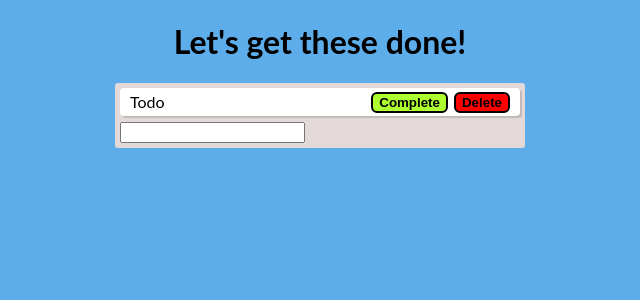
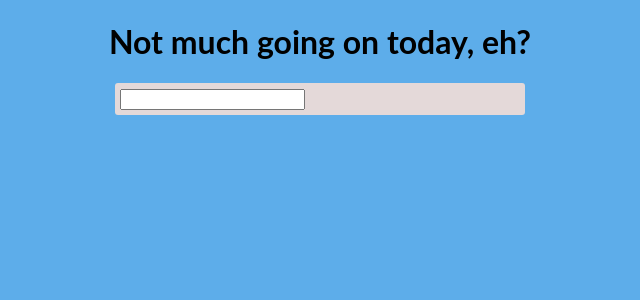
Before and after one commit to JEmnetu/react-todo, a React (Create React App) app: page / in a window 1280 px wide. Shown: the top 300 px of the page, without its empty margins (320-960 px from the left). Built offline with nearby package versions, Linux system fonts and the light colour scheme.

Commit message:
removed default todo object

```diff
--- a/src/App.js
+++ b/src/App.js
@@ -4,7 +4,7 @@ import Todo from "./component/Todo";
 import TodoForm from "./component/TodoForm";
 
 function App() {
-  const [todos, setTodos] = useState([{ text: "Todo", isCompleted: false }]);
+  const [todos, setTodos] = useState([]);
 
   useEffect(() => {
     let storedTodos = JSON.parse(localStorage.getItem("todos"));
```
